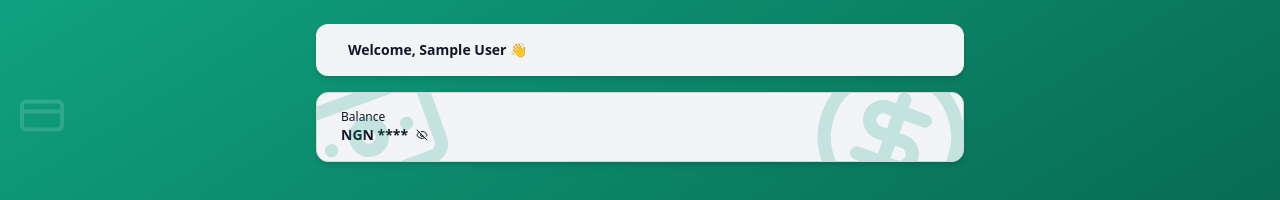
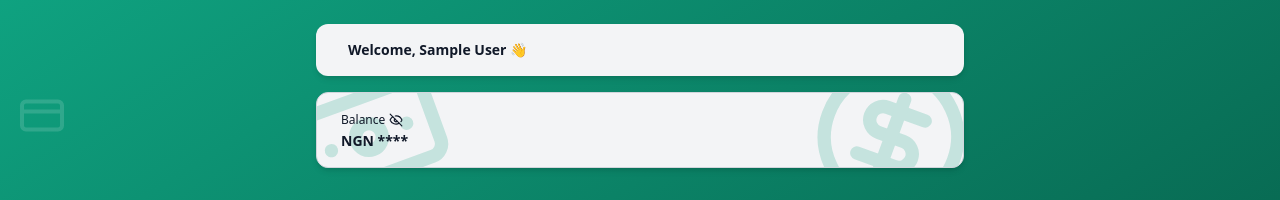
Before and after one commit to SmartFarmerNg/Smart-Farmer, a React (Vite) app: page /dashboard in a window 1280 px wide. Shown: the top 200 px of the page. Built offline with nearby package versions, Linux system fonts and the light colour scheme; no server answers; the database is empty; sample sign-in values are in the browser's storage.

Commit message:
Update Dashboard.jsx

```diff
--- a/src/pages/Dashboard.jsx
+++ b/src/pages/Dashboard.jsx
@@ -142,20 +142,21 @@ const Dashboard = () => {
                             key={index}
                             className='bg-gray-100 shadow-md w-full mx-auto flex gap-3 px-6 py-4 rounded-xl border border-gray-300 overflow-hidden relative'
                         >
-                            <div className='text-left'>
-                                <p className='text-xs'>{label}</p>
+                            <button className='text-left z-50' onClick={() => setShowBalance(() => !showBalance)}>
+                                <p className='text-xs flex items-center'>
+                                    {label}
+                                    <button
+                                        className="p-1 rounded-full hover:bg-gray-200 cursor-pointer z-50"
+                                    >
+                                        {showBalance ? <Eye size={14} className="font-bold" /> : <EyeOff size={14} className="font-bold" />}
+                                    </button>
+                                </p>
                                 <p className='text-sm font-bold flex items-center gap-1'>
                                     NGN {typeof amount === 'number' ?
                                         showBalance ? amount.toLocaleString() : '****'
                                         : <LoaderIcon className='animate-spin duration-1000 inline-flex w-4 h-4' />}
-                                    <button
-                                        onClick={() => setShowBalance(() => !showBalance)}
-                                        className="p-1 rounded-full hover:bg-gray-200 cursor-pointer z-50"
-                                    >
-                                        {showBalance ? <Eye size={12} /> : <EyeOff size={12} />}
-                                    </button>
                                 </p>
-                            </div>
+                            </button>
                             <Icon className='w-16 h-16 text-[#0FA280] scale-250 -rotate-20 opacity-20 absolute left-5 top-3' />
                             <CircleDollarSign className='w-16 h-16 text-[#0FA280] scale-250 rotate-20 opacity-20 absolute right-10 top-3' />
                         </div>
```
